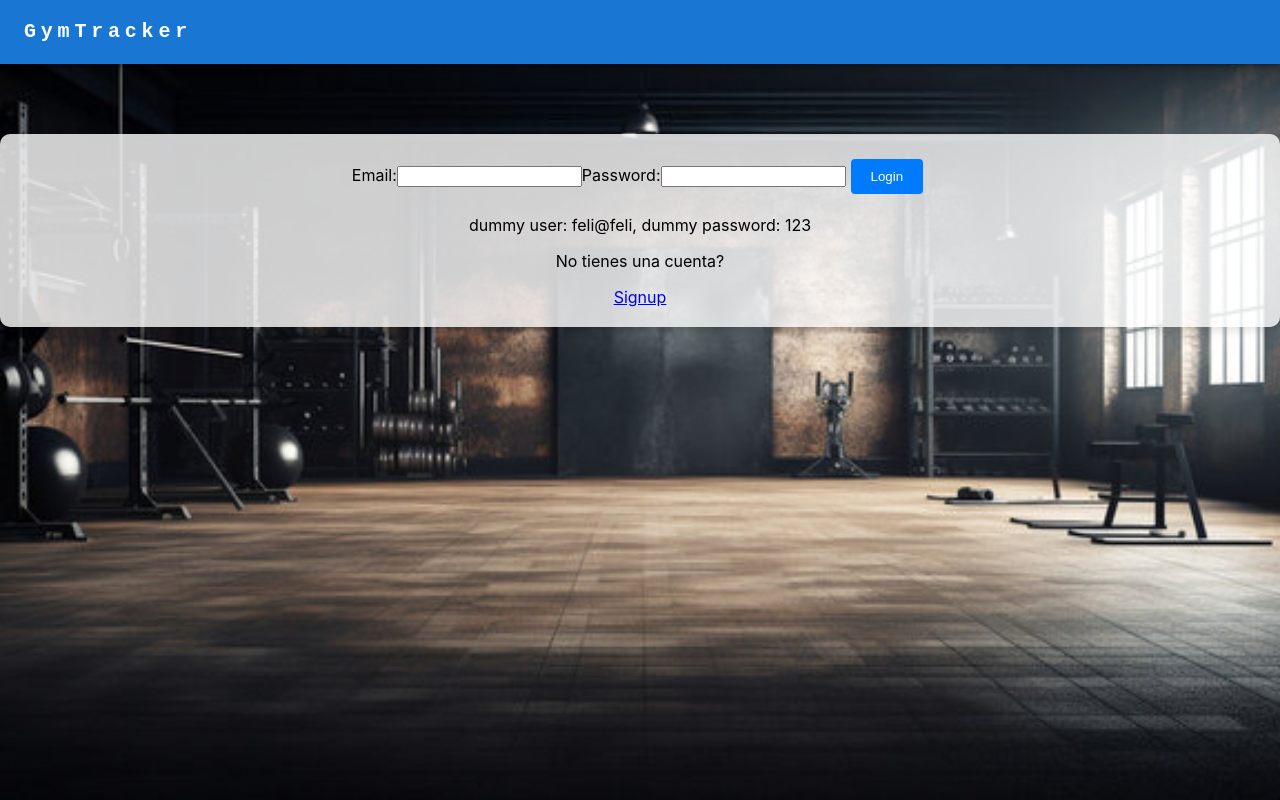
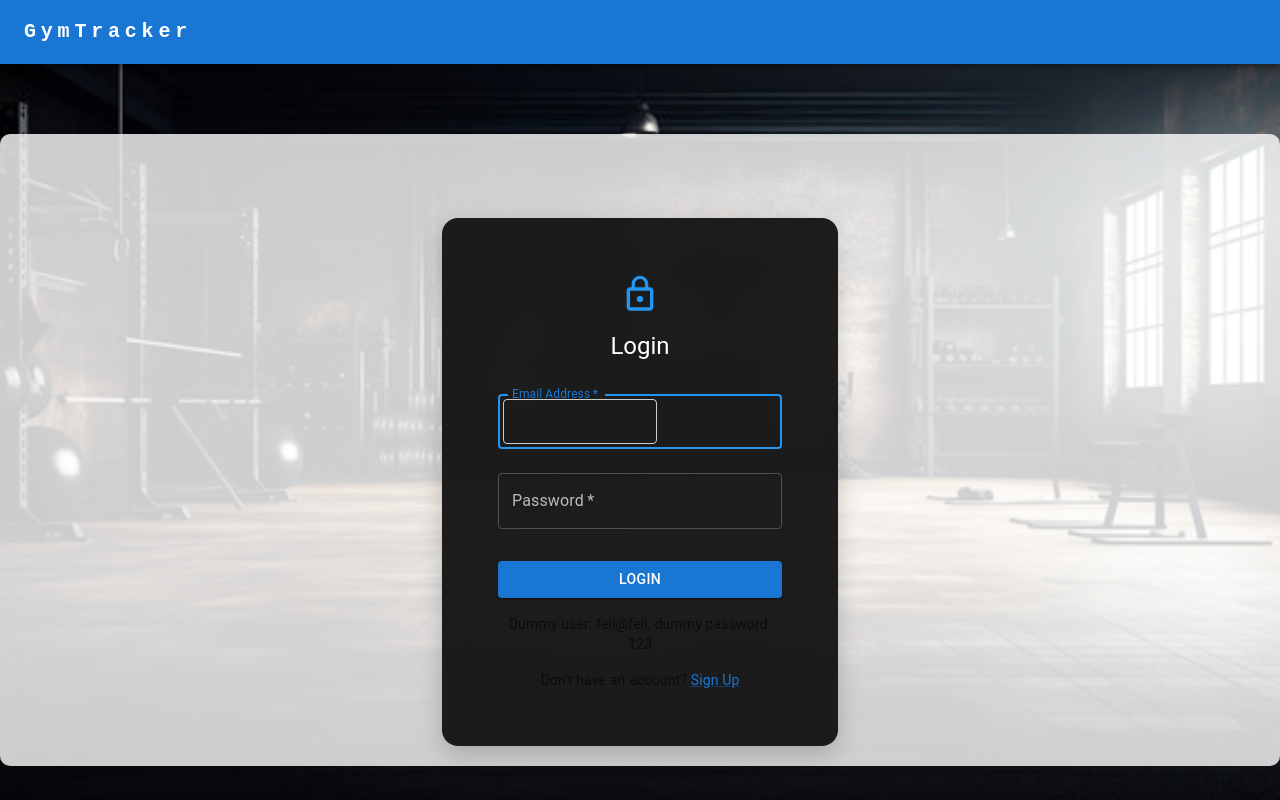
Before and after one commit to ftaureluba/posts, a React (Create React App) app in the folder client/: page /login in a window 1280 px wide. Built offline with nearby package versions, Linux system fonts and the light colour scheme.

Commit message:
estilos en login y home

```diff
--- a/client/src/components/Home.jsx
+++ b/client/src/components/Home.jsx
@@ -5,6 +5,25 @@ import { apiService } from '../services/PostsService';
 import '../styles/home.css';
 import {  useNavigate } from 'react-router-dom';
 import AuthContext from './AuthContext';
+import { Box, Typography, Link, Container, Paper } from '@mui/material';
+import { styled } from '@mui/material/styles';
+
+const StyledPaper = styled(Paper)(({ theme }) => ({
+  backgroundColor: 'rgba(17, 17, 18, 0.95)',
+  backdropFilter: 'blur(10px)',
+  borderRadius: '16px',
+  padding: theme.spacing(4),
+  color: 'white',
+  boxShadow: '0 8px 24px rgba(0, 0, 0, 0.2)',
+}));
+
+const StyledLink = styled(Link)(({ theme }) => ({
+  color: theme.palette.primary.main,
+  textDecoration: 'none',
+  '&:hover': {
+    textDecoration: 'underline',
+  },
+}));
 
 function Home ()  {
   const [rutinas, setRutinas] = useState([]);
@@ -46,11 +65,39 @@ function Home ()  {
       ):
       (
 
-        <div className='home-container'>
-          <h1>
-            Por favor, <button onClick={ () => handleNavigate('/login')}>inicie sesion</button> o <button onClick={ () => handleNavigate('/signup')}>crea una cuenta</button> para continuar
-          </h1>
-        </div>
+        <Container maxWidth="md">
+      <Box
+        sx={{
+          minHeight: '100vh',
+          display: 'flex',
+          flexDirection: 'column',
+          justifyContent: 'center',
+          alignItems: 'center',
+        }}
+      >
+        <StyledPaper elevation={3}>
+          <Typography variant="h4" component="h1" gutterBottom align="center">
+            Por favor,{' '}
+            <StyledLink
+              component="span"
+              onClick={() => handleNavigate('/login')}
+              sx={{ cursor: 'pointer' }}
+            >
+              inicie sesión
+            </StyledLink>{' '}
+            o{' '}
+            <StyledLink
+              component="span"
+              onClick={() => handleNavigate('/signup')}
+              sx={{ cursor: 'pointer' }}
+            >
+              cree una cuenta
+            </StyledLink>{' '}
+            para continuar
+          </Typography>
+        </StyledPaper>
+      </Box>
+    </Container>
 
       )}
     </div>
--- a/client/src/components/Login.jsx
+++ b/client/src/components/Login.jsx
@@ -1,59 +1,145 @@
-import React, { useContext, useState } from 'react'
-import { useNavigate } from 'react-router-dom'
-import { Link } from 'react-router-dom';
+import React, { useContext, useState } from 'react';
+import { useNavigate, Link as RouterLink } from 'react-router-dom';
 import { apiService } from '../services/PostsService';
 import AuthContext from './AuthContext';
+import {
+  Box,
+  Button,
+  TextField,
+  Typography,
+  Paper,
+  Container,
+  Link,
+} from '@mui/material';
+import { styled } from '@mui/material/styles';
+import LockOutlinedIcon from '@mui/icons-material/LockOutlined';
+
+const StyledPaper = styled(Paper)(({ theme }) => ({
+  backgroundColor: 'rgba(17, 17, 18, 0.95)',
+  backdropFilter: 'blur(10px)',
+  borderRadius: '16px',
+  padding: theme.spacing(4),
+  color: 'white',
+  boxShadow: '0 8px 24px rgba(0, 0, 0, 0.2)',
+}));
+
+const StyledTextField = styled(TextField)({
+  '& .MuiOutlinedInput-root': {
+    '& fieldset': {
+      borderColor: 'rgba(255, 255, 255, 0.23)',
+    },
+    '&:hover fieldset': {
+      borderColor: 'rgba(255, 255, 255, 0.5)',
+    },
+    '&.Mui-focused fieldset': {
+      borderColor: '#2196f3',
+    },
+  },
+  '& .MuiInputLabel-root': {
+    color: 'rgba(255, 255, 255, 0.7)',
+  },
+  '& .MuiInputBase-input': {
+    color: 'white',
+  },
+});
 
 function Login() {
-    const {login} = useContext(AuthContext)
+  const { login } = useContext(AuthContext);
   const [email, setEmail] = useState('');
   const [password, setPassword] = useState('');
-    const navigate = useNavigate(); // lo voy a tener que usar para volver al home una vez se logue de manera exitosa.
+  const navigate = useNavigate();
 
   const handleSubmit = async (event) => {
     event.preventDefault();
 
     try {
       const response = await apiService.PostData('/api/login', { email, password });
-          console.log('creo q conecto bien', response)
+      console.log('Login successful', response);
       const { token } = response.data;
 
-          // Store the token in local storage or a cookie, depending on your preference
       localStorage.setItem('token', token);
-          console.log('seteo el token: ', token)
-        login(token)
-          // Redirect to the home page
-          console.log(token)
+      login(token);
+      console.log(token);
 
       navigate('/');
     } catch (error) {
       console.error('Login failed:', error);
-          // Handle the error, e.g., show an error message to the user
     }
-  }
+  };
+
   return (
-      <div>
-          <form onSubmit={handleSubmit}>
-            <div>
-              <label>
-                  Email:
-                  <input type="email" value={email} onChange={e => setEmail(e.target.value)} required />
-              </label>
-              <label>
-                  Password:
-                  <input type="password" value={password} onChange={e => setPassword(e.target.value)} required />
-              </label>
-              <button type="submit">Login</button>
-            </div>
-            <div>
-              <p>dummy user: feli@feli, dummy password: 123</p>
-            </div>
-            <div>
-                <p>No tienes una cuenta?</p>
-                <Link to='/signup'>Signup</Link>
-            </div>
-          </form>
-      </div>
+    <Container component="main" maxWidth="xs">
+      <Box
+        sx={{
+          marginTop: 8,
+          display: 'flex',
+          flexDirection: 'column',
+          alignItems: 'center',
+        }}
+      >
+        <StyledPaper elevation={3}>
+          <Box
+            sx={{
+              display: 'flex',
+              flexDirection: 'column',
+              alignItems: 'center',
+              p: 3,
+            }}
+          >
+            <LockOutlinedIcon sx={{ fontSize: 40, color: '#2196f3', mb: 2 }} />
+            <Typography component="h1" variant="h5" gutterBottom>
+              Login
+            </Typography>
+            <Box component="form" onSubmit={handleSubmit} sx={{ mt: 1 }}>
+              <StyledTextField
+                margin="normal"
+                required
+                fullWidth
+                id="email"
+                label="Email Address"
+                name="email"
+                autoComplete="email"
+                autoFocus
+                value={email}
+                onChange={(e) => setEmail(e.target.value)}
+              />
+              <StyledTextField
+                margin="normal"
+                required
+                fullWidth
+                name="password"
+                label="Password"
+                type="password"
+                id="password"
+                autoComplete="current-password"
+                value={password}
+                onChange={(e) => setPassword(e.target.value)}
+              />
+              <Button
+                type="submit"
+                fullWidth
+                variant="contained"
+                sx={{ mt: 3, mb: 2 }}
+              >
+                Login
+              </Button>
+              <Typography variant="body2" color="text.secondary" align="center">
+                Dummy user: feli@feli, dummy password: 123
+              </Typography>
+              <Box sx={{ mt: 2, textAlign: 'center' }}>
+                <Typography variant="body2" color="text.secondary">
+                  Don't have an account?{' '}
+                  <Link component={RouterLink} to="/signup" color="primary">
+                    Sign Up
+                  </Link>
+                </Typography>
+              </Box>
+            </Box>
+          </Box>
+        </StyledPaper>
+      </Box>
+    </Container>
   );
 }
-export default Login
+
+export default Login;
```
Lines whose indentation alone changed are shown as unchanged.
